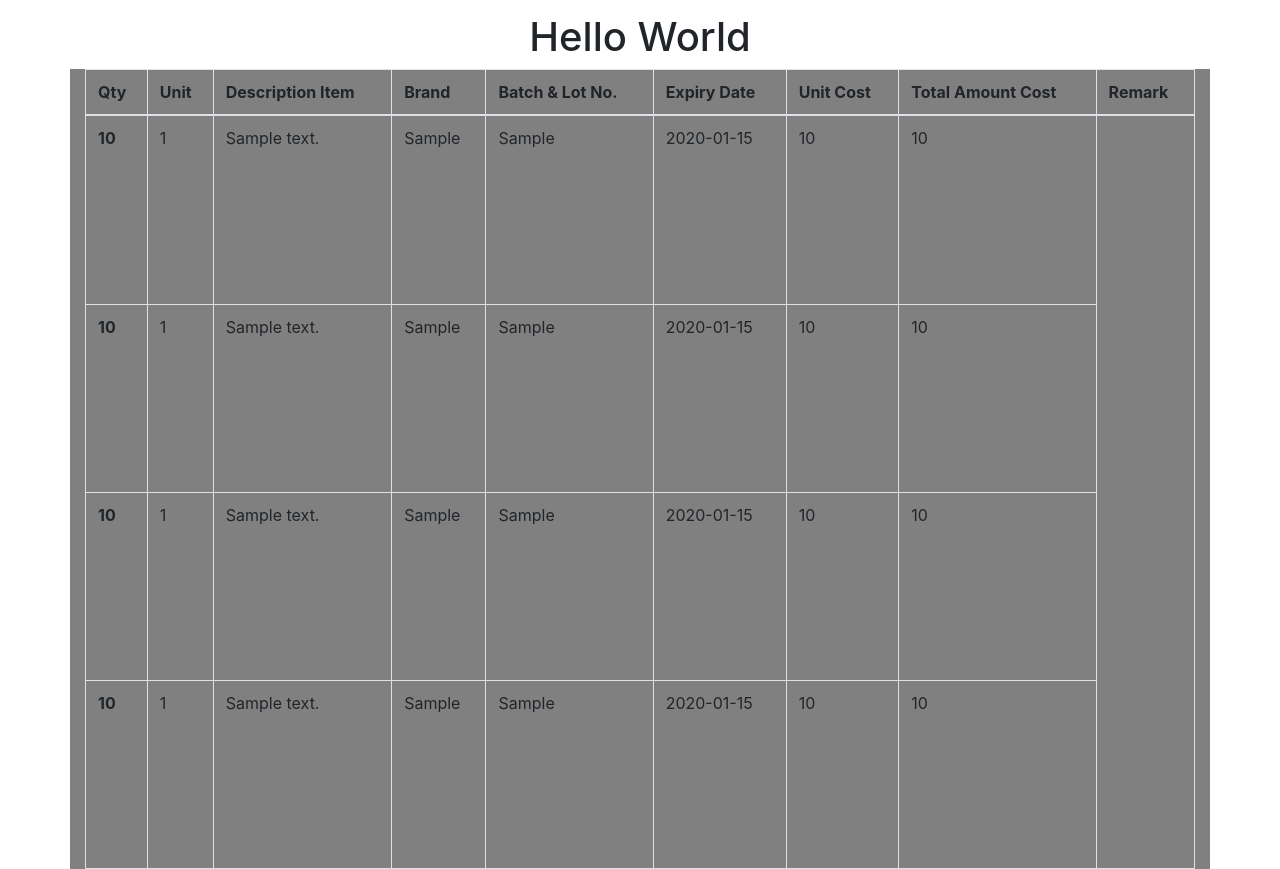
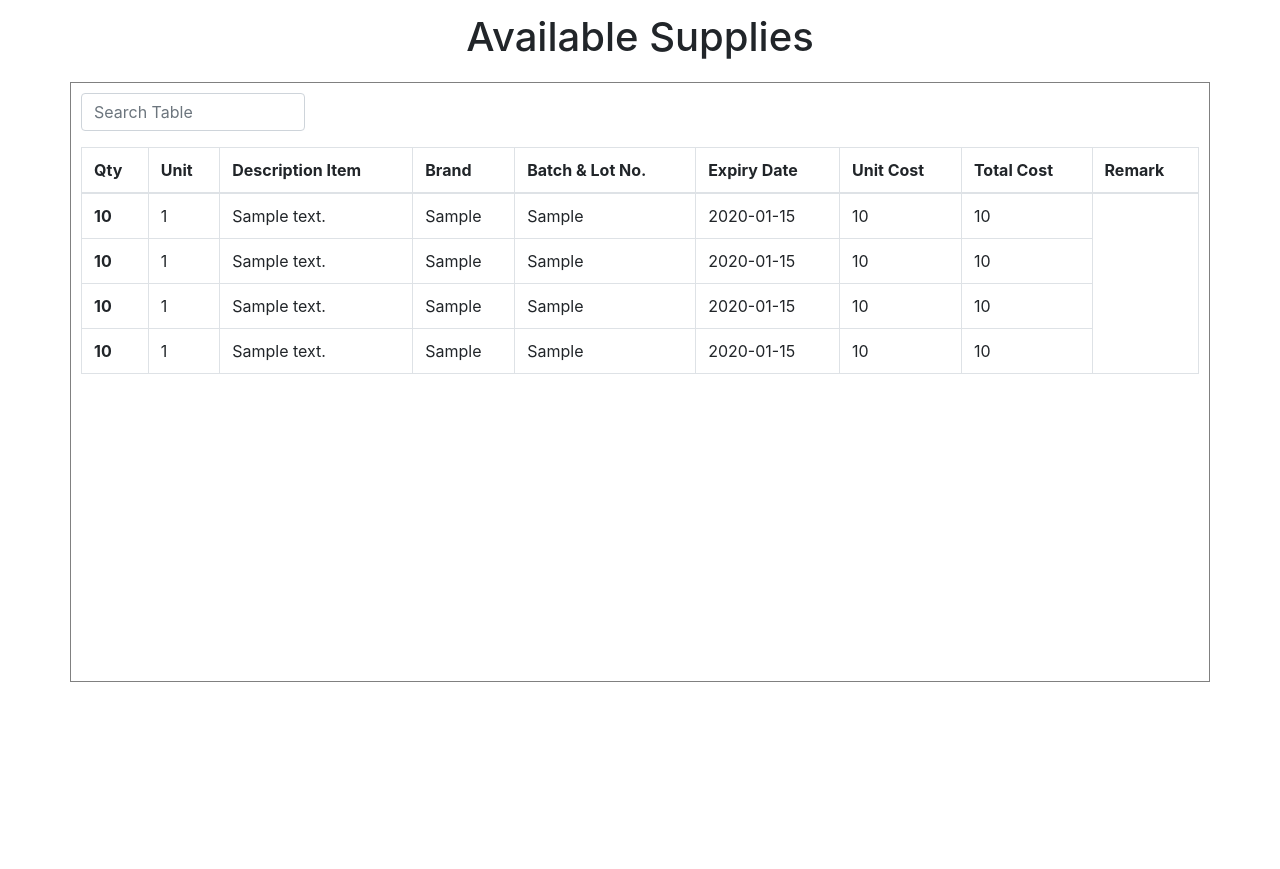
Before and after one commit to Darrius-Me/gmch_inv, a Django app: page /pr_list/ in a window 1280 px wide. After the commit the page ends 682 px from the top, so only its background shows below. Run offline with Django 3.2, Linux system fonts and the light colour scheme; tables that the repository leaves empty hold one stand-in row (values such as "Sample post"); some libraries are stand-ins or nearby versions.

Commit message:
Table UI

```diff
--- a/pr_list/static/pr_list/css/style.css
+++ b/pr_list/static/pr_list/css/style.css
@@ -1,3 +1,8 @@
-table{
-  background-color: black;
+.my-custom-scrollbar {
+position: relative;
+height: 75%;
+overflow: auto;
 }
+.table-wrapper-scroll-y {
+display: block;
+}
--- /dev/null
+++ b/pr_list/static/pr_list/js/style.js
@@ -0,0 +1,8 @@
+$(document).ready(function(){
+  $("#search_item_table").on("keyup", function() {
+    var value = $(this).val().toLowerCase();
+    $("#item_table tr").filter(function() {
+      $(this).toggle($(this).text().toLowerCase().indexOf(value) > -1)
+    });
+  });
+});
--- a/pr_list/templates/pr_list/home.html
+++ b/pr_list/templates/pr_list/home.html
@@ -1,16 +1,23 @@
 <head>
   {% load static %}
   <link rel="stylesheet" href="{% static 'pr_list/css/bootstrap.css' %}">
+  <link rel="stylesheet" href="{% static 'pr_list/css/style.css' %}">
+  <link rel="stylesheet" href="{% static 'pr_list/js/style.js' %}">
 </head>
 
 
 
-<div class="" style="text-align: center; padding-top: 1%">
-  <h1>Hello World</h1>
+<div class="" style="text-align: center; padding-top: 1%; padding-bottom: 1%">
+  <h1>Available Supplies</h1>
 </div>
 
-<div style="background-color: gray; height: 100%" class="container table-wrapper-scroll-y my-custom-scrollbar">
-  <table class="table table-hover table-bordered mb-0" style="height: 100%">
+<div class="container table-wrapper-scroll-y my-custom-scrollbar" style="padding: 10px; border-style: solid; border-width: 1px; border-color: gray">
+
+  <div class="form-group" style="width: 20%">
+      <input type="email" class="form-control" id="search_item_table" aria-describedby="emailHelp" placeholder="Search Table">
+  </div>
+
+  <table class="table table-hover table-bordered mb-0">
     <thead>
       <tr>
         <th scope="col">Qty</th>
@@ -20,11 +27,11 @@
         <th scope="col">Batch & Lot No.</th>
         <th scope="col">Expiry Date</th>
         <th scope="col">Unit Cost</th>
-        <th scope="col">Total Amount Cost</th>
+        <th scope="col">Total Cost</th>
         <th scope="col">Remark</th>
       </tr>
     </thead>
-    <tbody>
+    <tbody id="item_table">
 
       {% for it in item %}
 
```
Also changed, not shown: 1 other file.
